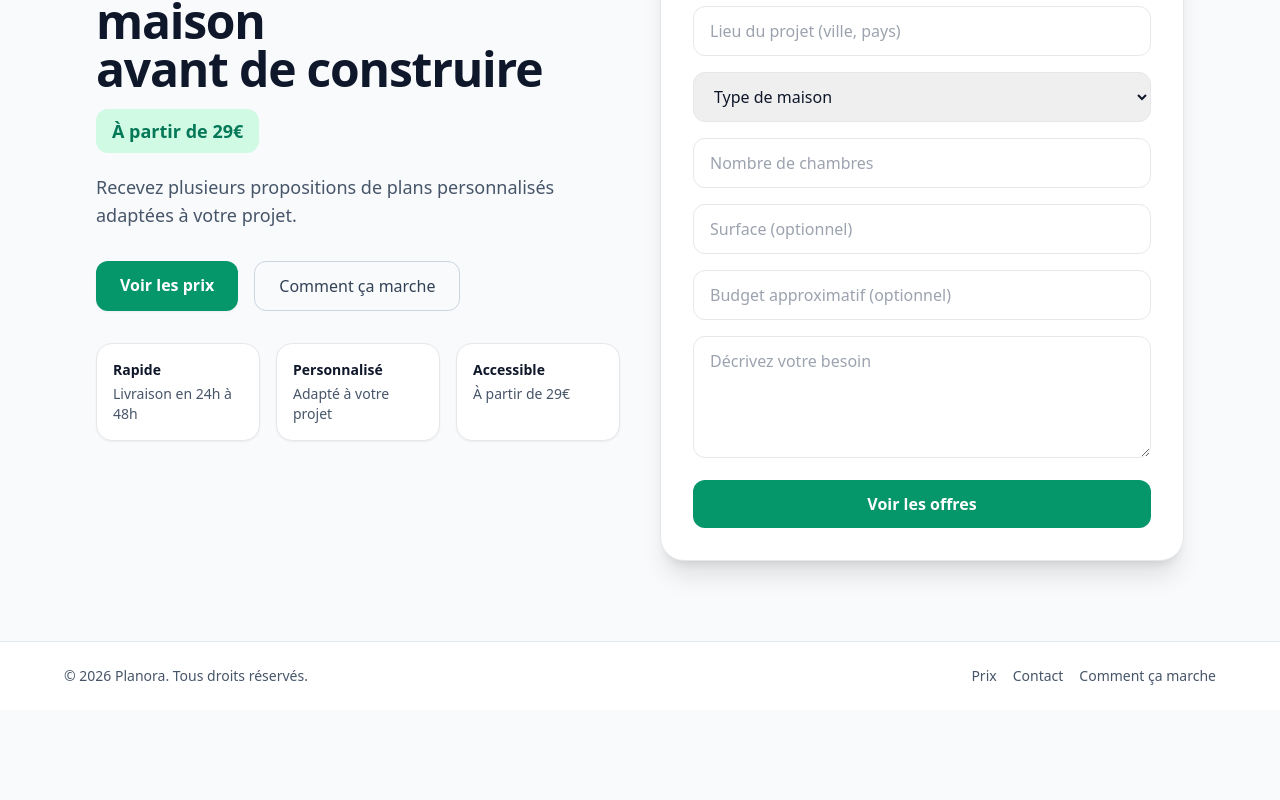
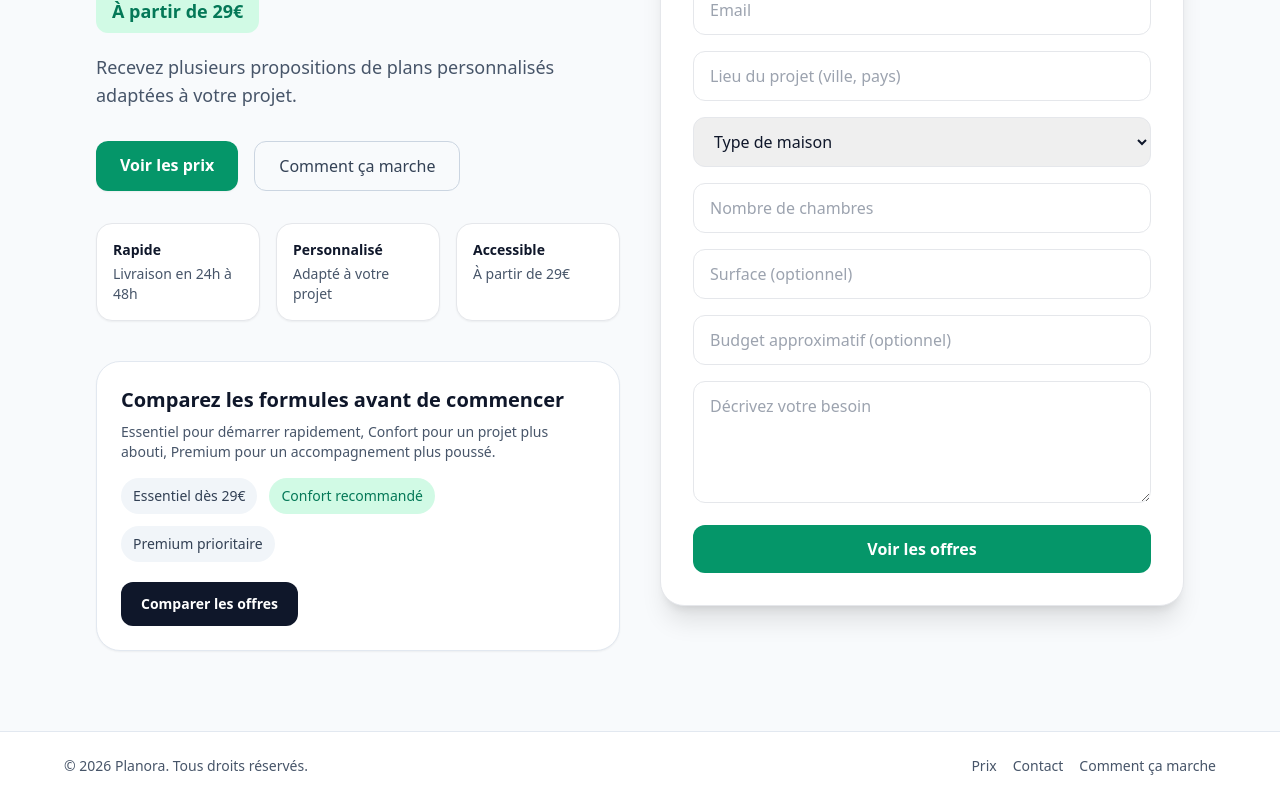
Before and after one commit to Sorel91/plan-africa-app, a Next.js app: page / in a window 1280 px wide. Shown: the part 366-1166 px from the top of the page. Before the commit the page ends 1076 px from the top, so only its background shows below. Built offline with nearby package versions, Linux system fonts and the light colour scheme.

Commit message:
Update page.js

```diff
--- a/app/page.js
+++ b/app/page.js
@@ -54,20 +54,7 @@ export default function Home() {
       setMessage("Erreur : " + error.message);
       return;
     }
-    // EMAIL CLIENT (immédiat)
-await fetch("/api/send-client-email", {
-  method: "POST",
-  headers: {
-    "Content-Type": "application/json",
-  },
-  body: JSON.stringify({
-    fullName,
-    email,
-    requestId: data.id,
-  }),
-});
 
-    // TRACKING (sécurisé)
     try {
       await trackEvent({
         eventName: "submit_form",
@@ -79,7 +66,6 @@ await fetch("/api/send-client-email", {
       console.error("Tracking error", e);
     }
 
-    // EMAIL
     await fetch("/api/send-email", {
       method: "POST",
       headers: {
@@ -98,7 +84,18 @@ await fetch("/api/send-client-email", {
       }),
     });
 
-    // SI FORMULE → STRIPE
+    await fetch("/api/send-client-email", {
+      method: "POST",
+      headers: {
+        "Content-Type": "application/json",
+      },
+      body: JSON.stringify({
+        fullName,
+        email,
+        requestId: data.id,
+      }),
+    });
+
     if (selectedFormula) {
       const res = await fetch("/api/create-checkout-session", {
         method: "POST",
@@ -119,7 +116,6 @@ await fetch("/api/send-client-email", {
       }
     }
 
-    // SINON → OFFERS
     window.location.href = `/offers?requestId=${data.id}`;
   }
 
@@ -127,7 +123,6 @@ await fetch("/api/send-client-email", {
     <main className="min-h-screen bg-slate-50 text-slate-900">
       <section className="mx-auto max-w-6xl px-6 py-12 lg:px-8 lg:py-20">
         <div className="grid gap-10 lg:grid-cols-2 lg:items-center">
-
           {/* TEXTE */}
           <div>
             <span className="inline-flex rounded-full bg-emerald-100 px-3 py-1 text-sm font-medium text-emerald-700">
@@ -182,6 +177,36 @@ await fetch("/api/send-client-email", {
                 <p className="mt-1 text-sm text-slate-600">À partir de 29€</p>
               </div>
             </div>
+
+            {/* NOUVEAU BLOC POUR POUSSER VERS /PRIX */}
+            <div className="mt-10 rounded-3xl border border-slate-200 bg-white p-6 shadow-sm">
+              <h2 className="text-xl font-semibold text-slate-900">
+                Comparez les formules avant de commencer
+              </h2>
+              <p className="mt-2 text-sm text-slate-600">
+                Essentiel pour démarrer rapidement, Confort pour un projet plus abouti,
+                Premium pour un accompagnement plus poussé.
+              </p>
+
+              <div className="mt-4 flex flex-wrap gap-3">
+                <div className="rounded-full bg-slate-100 px-3 py-2 text-sm text-slate-700">
+                  Essentiel dès 29€
+                </div>
+                <div className="rounded-full bg-emerald-100 px-3 py-2 text-sm font-medium text-emerald-700">
+                  Confort recommandé
+                </div>
+                <div className="rounded-full bg-slate-100 px-3 py-2 text-sm text-slate-700">
+                  Premium prioritaire
+                </div>
+              </div>
+
+              <a
+                href="/prix"
+                className="mt-5 inline-block rounded-xl bg-slate-900 px-5 py-3 text-sm font-semibold text-white hover:bg-slate-800"
+              >
+                Comparer les offres
+              </a>
+            </div>
           </div>
 
           {/* FORMULAIRE */}
@@ -195,7 +220,6 @@ await fetch("/api/send-client-email", {
             )}
 
             <form onSubmit={handleSubmit} className="mt-6 space-y-4">
-
               <input
                 type="text"
                 placeholder="Nom complet"
@@ -275,12 +299,10 @@ await fetch("/api/send-client-email", {
               >
                 {selectedFormula ? "Continuer vers le paiement" : "Voir les offres"}
               </button>
-
             </form>
 
             {message && <p className="mt-4 text-sm">{message}</p>}
           </div>
-
         </div>
       </section>
     </main>
```
